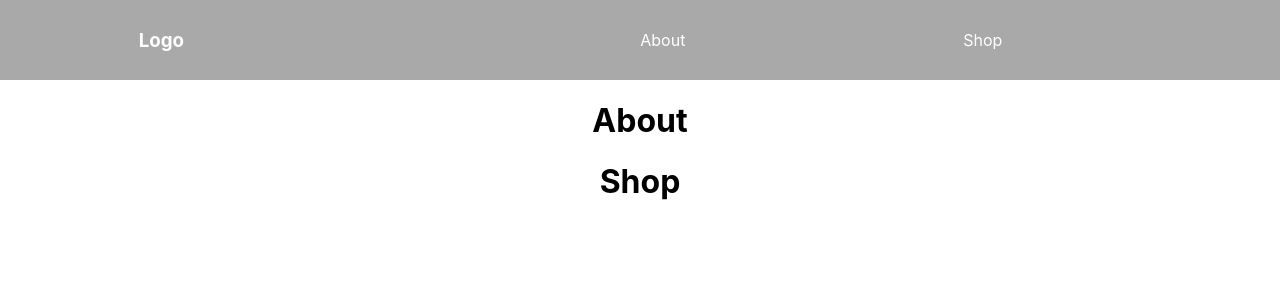
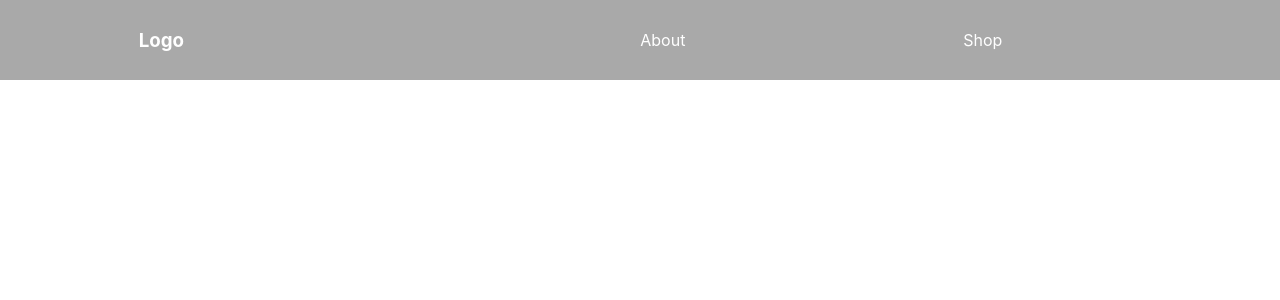
Before and after one commit to Roberterpi/routing, a React (Create React App) app: page / in a window 1280 px wide. Shown: the top 300 px of the page. Built offline with nearby package versions, Linux system fonts and the light colour scheme.

Commit message:
added route path for about and shop

```diff
--- a/src/App.js
+++ b/src/App.js
@@ -4,13 +4,17 @@ import Nav from './Nav';
 import About from './About';
 import Shop from './Shop';
 import {BrowserRouter as Router, Switch, Route} from 'react-router-dom';
+
 function App() {
   return (
+    <Router>
     <div className="App">
       <Nav />
-      <About />
-      <Shop />
+      <Route path="/about" component={About} />
+      <Route path="/shop" component={Shop} />
+
     </div>
+    </Router>
   );
 }
 
```
